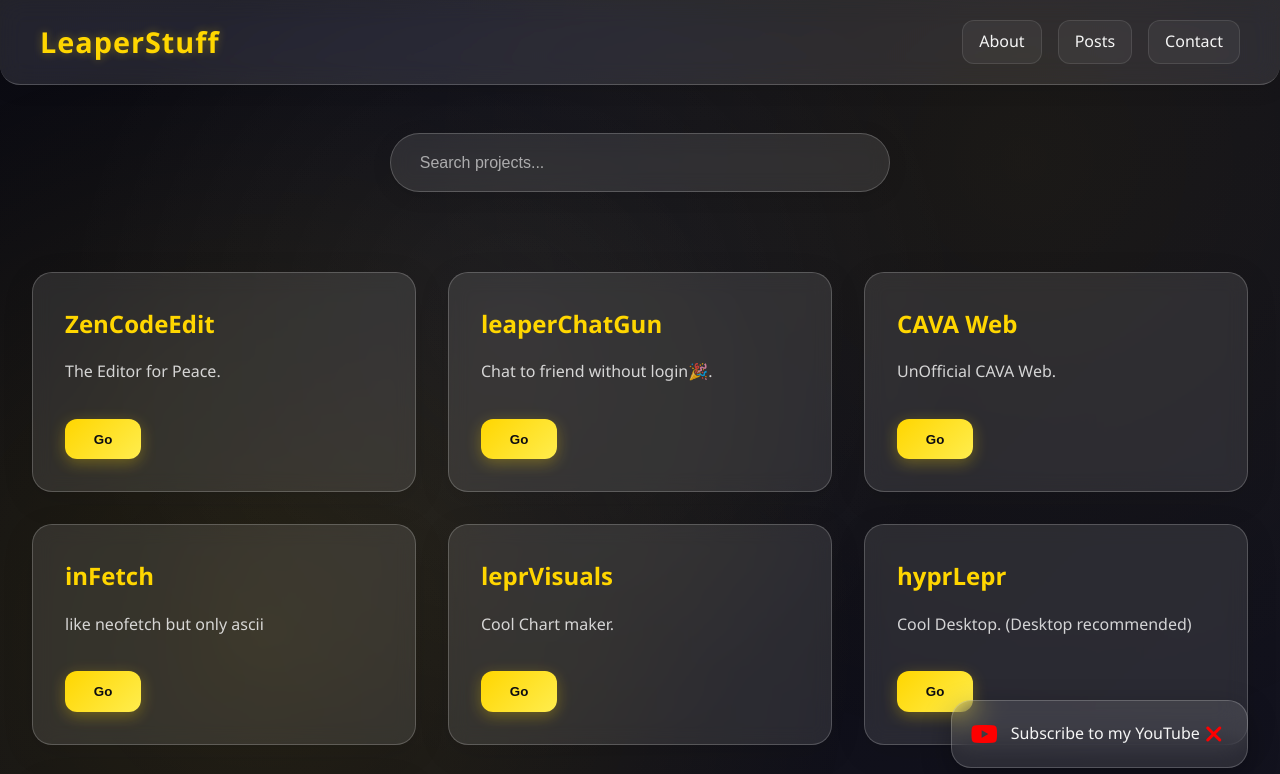
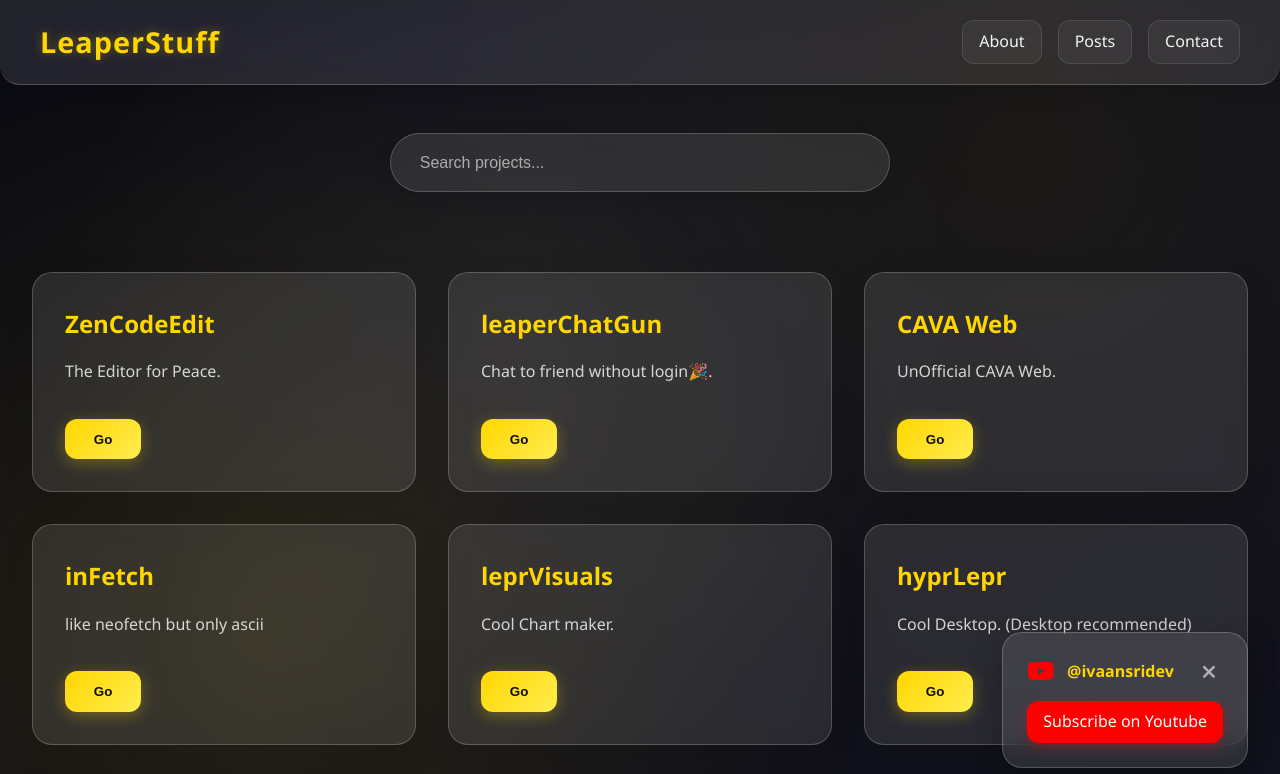
Before and after one commit to ivaansrivastavadev/leaperStuff, a plain HTML site: page index.html in a window 1280 px wide. Shown: the top 774 px of the page. Drawn offline with Linux system fonts and the light colour scheme.

Commit message:
Update index.html

```diff
--- a/index.html
+++ b/index.html
@@ -84,7 +84,7 @@
       z-index: 101;
       padding: 8px;
       border-radius: var(--radius-sm);
-      transition: background 0.3s;
+      transition: all 0.3s ease;
     }
 
     .hamburger:hover {
@@ -97,6 +97,19 @@
       background: var(--text);
       transition: 0.3s;
       border-radius: 2px;
+    }
+
+    /* Hamburger animation */
+    .hamburger.active span:nth-child(1) {
+      transform: translateY(8px) rotate(45deg);
+    }
+
+    .hamburger.active span:nth-child(2) {
+      opacity: 0;
+    }
+
+    .hamburger.active span:nth-child(3) {
+      transform: translateY(-8px) rotate(-45deg);
     }
 
     /* Menu */
@@ -151,18 +164,20 @@
         right: 1.5rem;
         left: 1.5rem;
         flex-direction: column;
-        background: var(--glass);
+        background: rgba(20, 20, 30, 0.95);
         backdrop-filter: blur(20px);
         -webkit-backdrop-filter: blur(20px);
         border-radius: var(--radius-md);
         padding: 1.5rem;
-        box-shadow: 0 10px 30px rgba(0, 0, 0, 0.3);
+        box-shadow: 0 10px 30px rgba(0, 0, 0, 0.5);
         border: 1px solid var(--glass-border);
         margin-top: 10px;
+        z-index: 99;
       }
 
       nav.show {
         display: flex;
+        animation: slideDown 0.3s ease forwards;
       }
 
       .hamburger {
@@ -174,6 +189,7 @@
         text-align: center;
         border-radius: var(--radius-sm);
         margin-bottom: 0.5rem;
+        background: rgba(255, 255, 255, 0.08);
       }
     }
 
@@ -466,10 +482,10 @@
       -webkit-backdrop-filter: blur(15px);
       border: 1px solid var(--glass-border);
       border-radius: var(--radius-md);
-      padding: 1.2rem;
+      padding: 1.5rem;
       box-shadow: 0 10px 30px rgba(0, 0, 0, 0.3);
       z-index: 1000;
-      max-width: 300px;
+      max-width: 320px;
       animation: slideInUp 0.5s ease-out;
       display: none;
     }
@@ -487,43 +503,24 @@
       display: block;
     }
 
-    .youtube-prompt-content {
+    .youtube-prompt-header {
       display: flex;
+      justify-content: space-between;
       align-items: center;
-      justify-content: space-between;
+      margin-bottom: 1rem;
     }
 
-    .youtube-prompt-text {
+    .youtube-prompt-title {
       display: flex;
       align-items: center;
       gap: 0.8rem;
+      font-weight: 600;
+      color: var(--accent);
     }
 
-    .youtube-prompt i {
+    .youtube-prompt-title i {
       color: #ff0000;
       font-size: 1.5rem;
-    }
-
-    .youtube-prompt-link {
-      color: var(--text);
-      text-decoration: none;
-      position: relative;
-      font-weight: 500;
-    }
-
-    .youtube-prompt-link::after {
-      content: '';
-      position: absolute;
-      bottom: -2px;
-      left: 0;
-      width: 0;
-      height: 1px;
-      background: var(--text);
-      transition: width 0.3s ease;
-    }
-
-    .youtube-prompt-link:hover::after {
-      width: 100%;
     }
 
     .youtube-prompt-close {
@@ -547,6 +544,40 @@
       color: var(--text);
     }
 
+    .youtube-prompt-content {
+      display: flex;
+      align-items: center;
+      gap: 1rem;
+    }
+
+    .youtube-prompt-text {
+      flex: 1;
+    }
+
+    .youtube-prompt-text p {
+      margin-bottom: 0.5rem;
+      font-size: 0.9rem;
+      color: rgba(255, 255, 255, 0.8);
+    }
+
+    .youtube-prompt-link {
+      display: inline-block;
+      background: #ff0000;
+      color: white;
+      padding: 0.5rem 1rem;
+      border-radius: var(--radius-sm);
+      text-decoration: none;
+      font-weight: 500;
+      transition: all 0.3s ease;
+      box-shadow: 0 4px 12px rgba(255, 0, 0, 0.3);
+    }
+
+    .youtube-prompt-link:hover {
+      background: #cc0000;
+      transform: translateY(-2px);
+      box-shadow: 0 6px 15px rgba(255, 0, 0, 0.4);
+    }
+
     /* Animation for page load */
     @keyframes fadeInUp {
       from {
@@ -563,6 +594,17 @@
       from {
         opacity: 0;
         transform: translateY(30px);
+      }
+      to {
+        opacity: 1;
+        transform: translateY(0);
+      }
+    }
+
+    @keyframes slideDown {
+      from {
+        opacity: 0;
+        transform: translateY(-10px);
       }
       to {
         opacity: 1;
@@ -671,14 +713,19 @@
 
   <!-- YouTube Subscription Prompt -->
   <div class="youtube-prompt" id="youtubePrompt">
-    <div class="youtube-prompt-content">
-      <div class="youtube-prompt-text">
+    <div class="youtube-prompt-header">
+      <div class="youtube-prompt-title">
         <i class="fab fa-youtube"></i>
-        <a href="https://youtube.com/@ivaansridev" class="youtube-prompt-link">Subscribe to my YouTube</a>
+        <span>@ivaansridev</span>
       </div>
       <button class="youtube-prompt-close" id="hidePrompt">
         <i class="fas fa-times"></i>
       </button>
+    </div>
+    <div class="youtube-prompt-content">
+      <div class="youtube-prompt-text">
+        <a href="https://youtube.com/@ivaansridev" class="youtube-prompt-link">Subscribe on Youtube</a>
+      </div>
     </div>
   </div>
 
```
